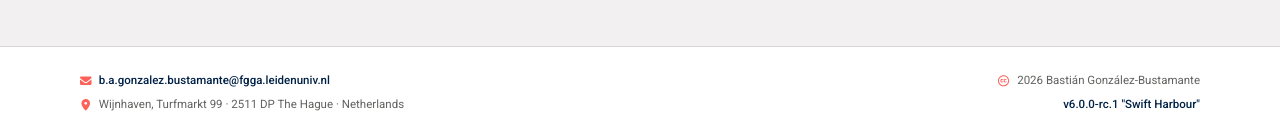
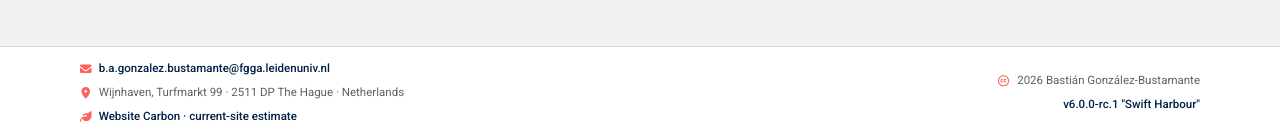
Before and after one commit to bgonzalezbustamante/academic-website, a Next.js app: page / in a window 1280 px wide. Shown: the part 2498-2634 px from the top of the page. Built offline with nearby package versions, Linux system fonts and the light colour scheme; no server answers; some icons are missing.

Commit message:
Add optional Website Carbon footer note

```diff
--- a/components/site-footer.tsx
+++ b/components/site-footer.tsx
@@ -1,10 +1,53 @@
 import { faCreativeCommons } from '@fortawesome/free-brands-svg-icons'
-import { faEnvelope, faLocationDot } from '@fortawesome/free-solid-svg-icons'
+import {
+  faEnvelope,
+  faLeaf,
+  faLocationDot,
+} from '@fortawesome/free-solid-svg-icons'
 import { FontAwesomeIcon } from '@fortawesome/react-fontawesome'
 import Link from 'next/link'
 
 import { siteProfile } from '@/content/site'
+import { siteCarbonMeasurement } from '@/content/site-carbon'
 import { currentRelease } from '@/lib/releases'
+
+function formatCarbonTestDate(value: string) {
+  return new Intl.DateTimeFormat('en-GB', {
+    day: 'numeric',
+    month: 'short',
+    year: 'numeric',
+    timeZone: 'UTC',
+  }).format(new Date(`${value}T00:00:00Z`))
+}
+
+function carbonNoteLabel() {
+  const details = ['Website Carbon']
+
+  if (siteCarbonMeasurement.gramsCo2ePerView !== null) {
+    details.push(
+      `~${siteCarbonMeasurement.gramsCo2ePerView.toFixed(2)} g CO₂e/view`
+    )
+  } else if (siteCarbonMeasurement.rating !== null) {
+    details.push(`rating ${siteCarbonMeasurement.rating}`)
+  } else {
+    details.push('current-site estimate')
+  }
+
+  if (siteCarbonMeasurement.rating !== null) {
+    const ratingText = `rating ${siteCarbonMeasurement.rating}`
+    if (!details.includes(ratingText)) {
+      details.push(ratingText)
+    }
+  }
+
+  if (siteCarbonMeasurement.testedOn !== null) {
+    details.push(
+      `tested ${formatCarbonTestDate(siteCarbonMeasurement.testedOn)}`
+    )
+  }
+
+  return details.join(' · ')
+}
 
 export default function SiteFooter() {
   return (
@@ -19,6 +62,19 @@ export default function SiteFooter() {
             <FontAwesomeIcon icon={faLocationDot} aria-hidden="true" />
             <span>{siteProfile.contact.address}</span>
           </span>
+
+          {siteCarbonMeasurement.showInFooter && (
+            <a
+              className="footer-carbon-note"
+              href={siteCarbonMeasurement.reportUrl}
+              target="_blank"
+              rel="noreferrer"
+              aria-label={carbonNoteLabel()}
+            >
+              <FontAwesomeIcon icon={faLeaf} aria-hidden="true" />
+              <span>{carbonNoteLabel()}</span>
+            </a>
+          )}
         </div>
 
         <div className="footer-meta">
```
